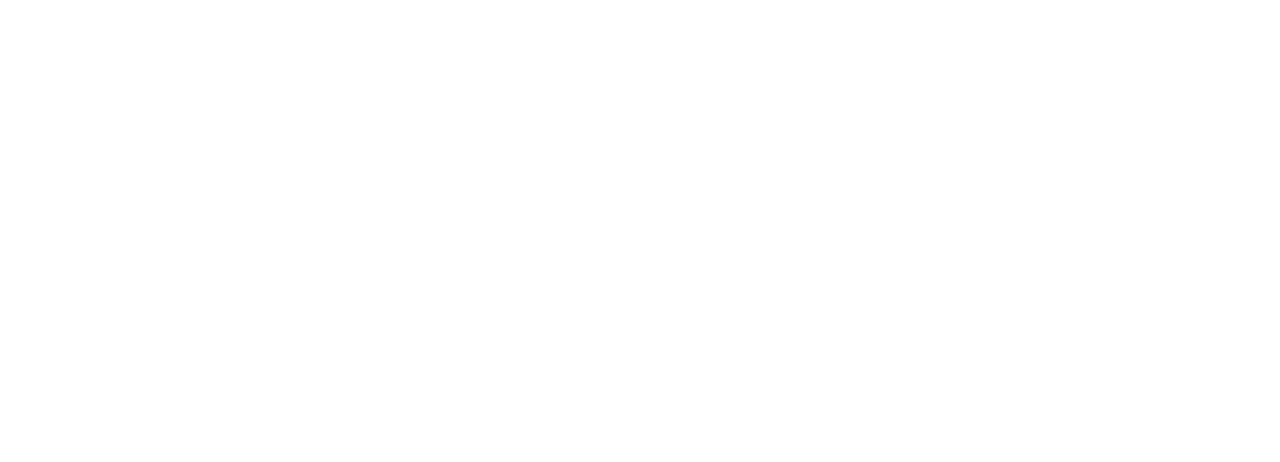
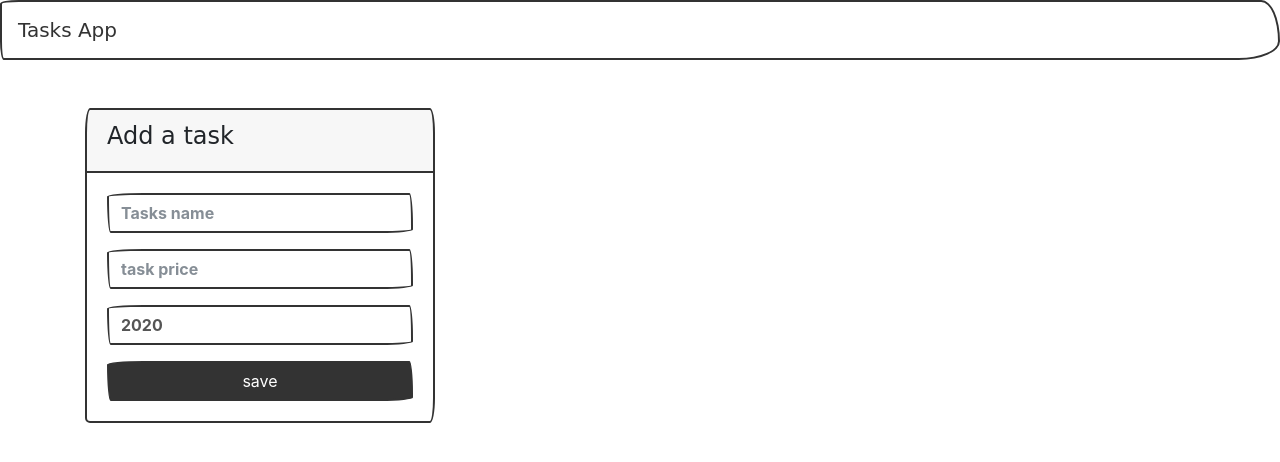
Before and after one commit to Luzaks/AddTasks, a website built with webpack: page dist/index.html in a window 1280 px wide. Built offline with nearby package versions, Linux system fonts and the light colour scheme; a web font is replaced by a local one.

Commit message:
Feat: Add the form structure for the add tasks form

```diff
--- a/dist/index.html
+++ b/dist/index.html
@@ -7,8 +7,38 @@
     <title>Addo app</title>
     <link rel="stylesheet" href="https://stackpath.bootstrapcdn.com/bootswatch/4.4.1/sketchy/bootstrap.min.css">
     <link rel="stylesheet" href="../src/style/styles.css">
-
 </head>
 <body>
+    <nav class="navbar navbar-light bg-light">
+        <a href="/" class="navbar-brand">
+            Tasks App
+        </a>
+    </nav>
+    <div class="container">
+        <div id="app" class="row pt-5">
+            <div class="col-md-4">
+                <div class="card">
+                    <div class="card-header">
+                        <h4>Add a task</h4>
+                    </div>
+                    <form class="card-body" id="product-form">
+                        <div class="form-group">
+                            <input type="text" id="name" placeholder="Tasks name" class="form-control">
+                        </div>
+                        <div class="form-group">
+                            <input type="number" id="price" step="0.01" placeholder="task price" class="form-control">
+                        </div>
+                        <div class="form-group">
+                            <input type="number" min="1950" max="2020" value="2020" placeholder="Year" class="form-control">
+                        </div>
+                        <input type="submit" value="save" class="btn btn-primary btn-block">
+                    </form>
+                </div>
+            </div>
+            <div class="col-md-8">
+
+            </div>
+        </div>
+    </div>
 </body>
 </html>
```
